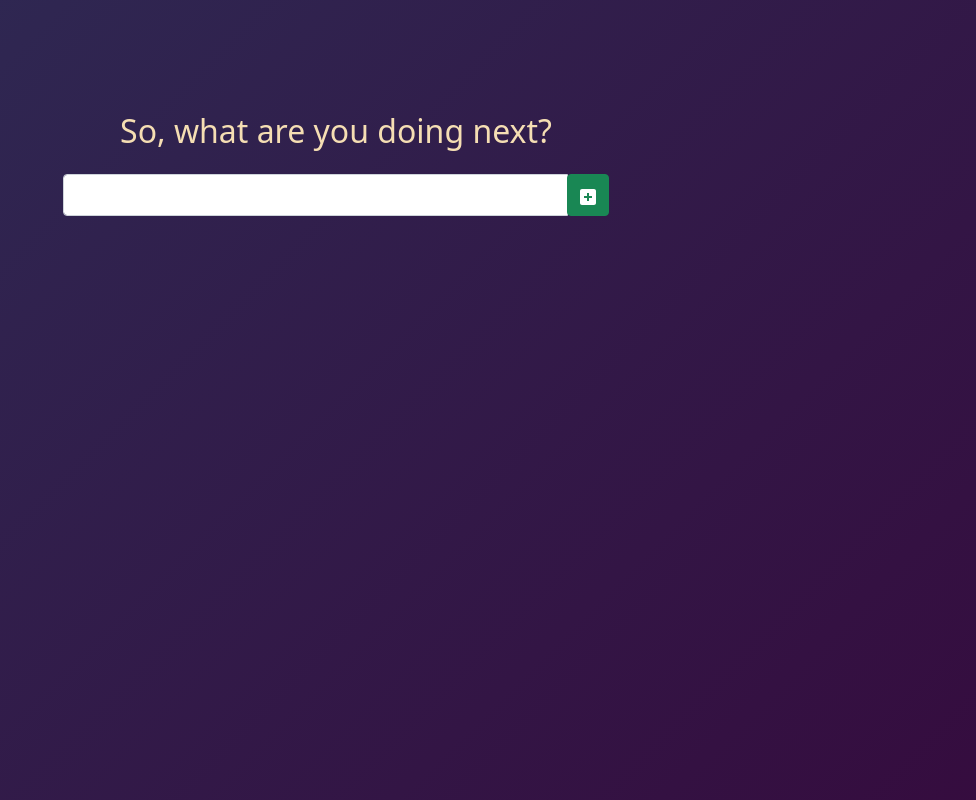
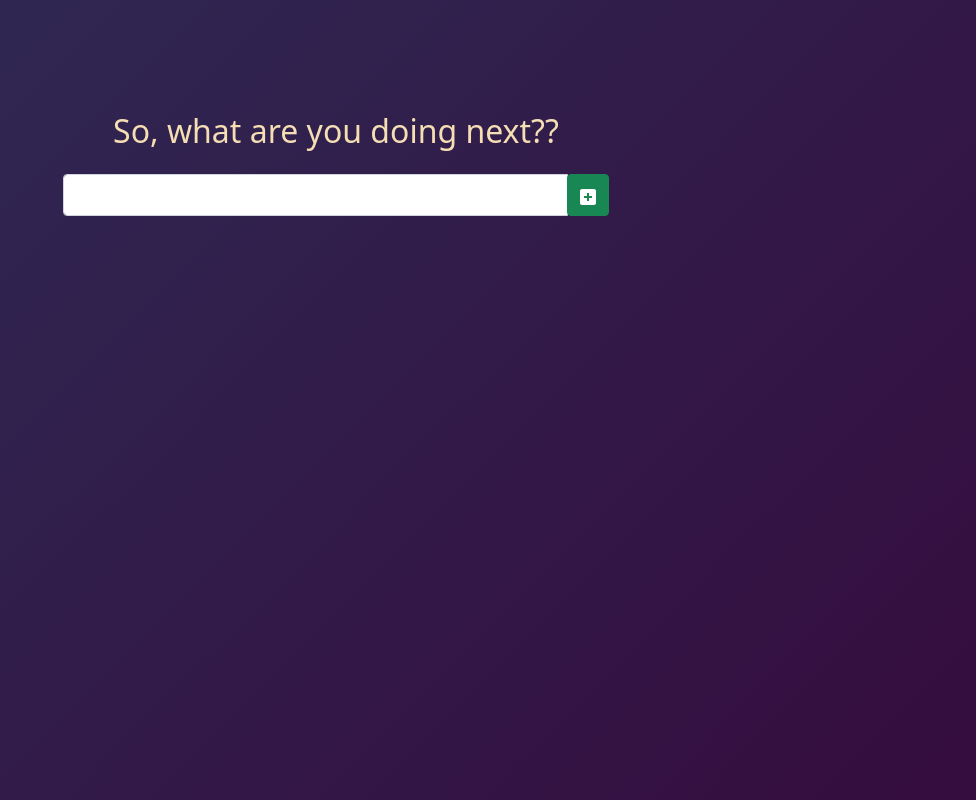
Before and after one commit to EasyProTest/todo, a React (Create React App) app: page / in a window 1280 px wide. Shown: the whole page, without its empty margins (304-1280 px from the left). Built offline with nearby package versions, Linux system fonts and the light colour scheme.

Commit message:
Frontend updated

```diff
--- a/src/InputTask.js
+++ b/src/InputTask.js
@@ -12,7 +12,7 @@ export default function InputTask(props) {
 
   return (
     <div style={{ paddingTop: "10%" }}>
-      <h2>So, what are you doing next?</h2>
+      <h2>So, what are you doing next??</h2>
       <div className="row justify-content-center">
         <div className="col-6 mt-3 align-self-end">
           <div className="input-group">
```
